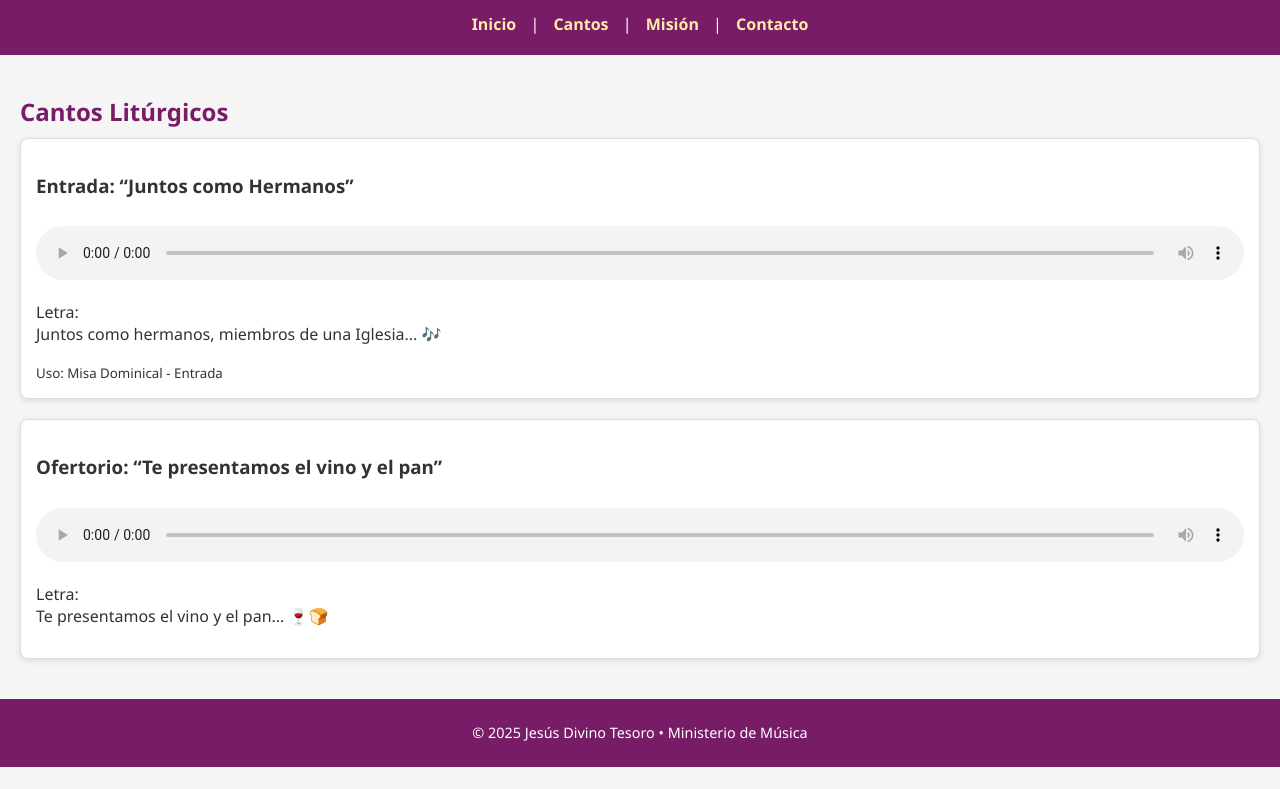
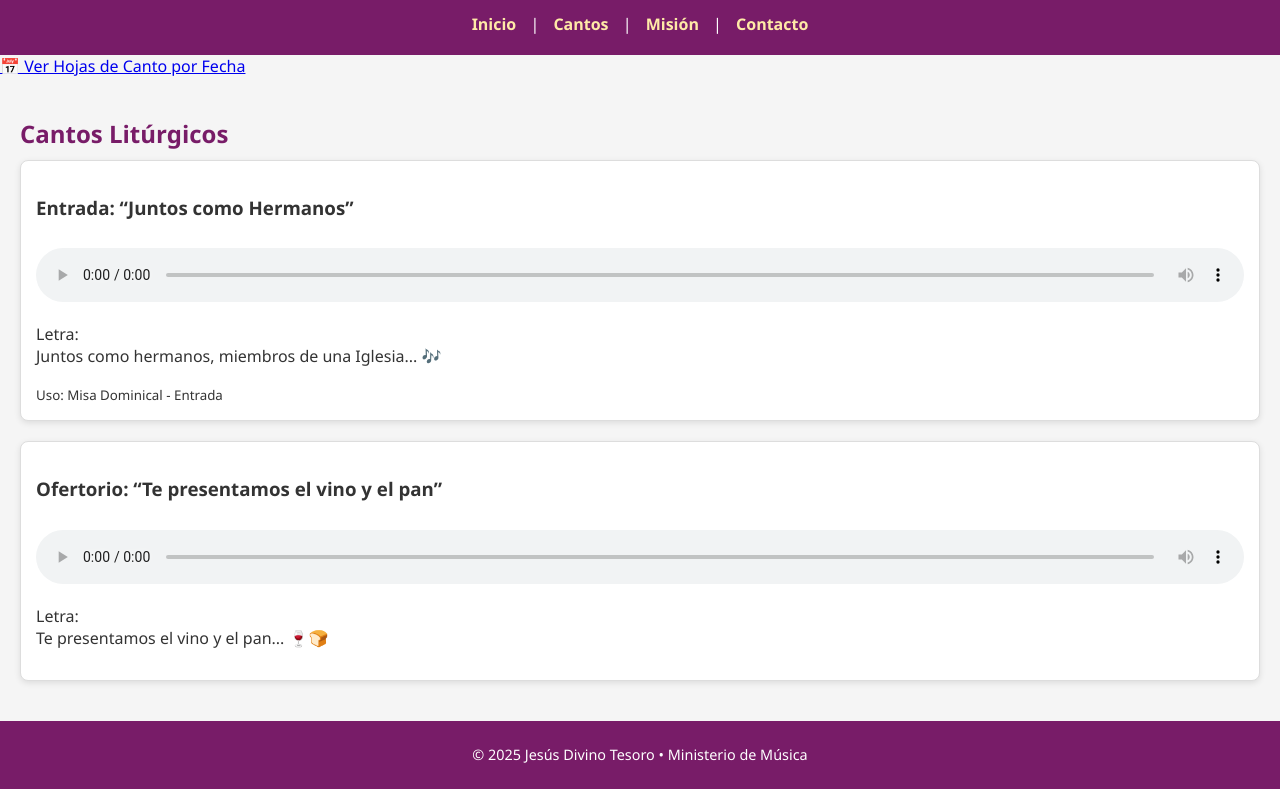
Before and after one commit to AnniePrimera/jesusdivinotesoro, a plain HTML site: page cantos.html in a window 1280 px wide. Shown: the part 116-905 px from the top of the page. Before the commit the page ends 883 px from the top, so only its background shows below. Drawn offline with Linux system fonts and the light colour scheme.

Commit message:
Update cantos.html

```diff
--- a/cantos.html
+++ b/cantos.html
@@ -16,6 +16,7 @@
       <a href="contacto.html">Contacto</a>
     </nav>
   </header>
+<a href="hojasdecanto.html">📅 Ver Hojas de Canto por Fecha</a>
 
   <main>
     <h2>Cantos Litúrgicos</h2>
```
